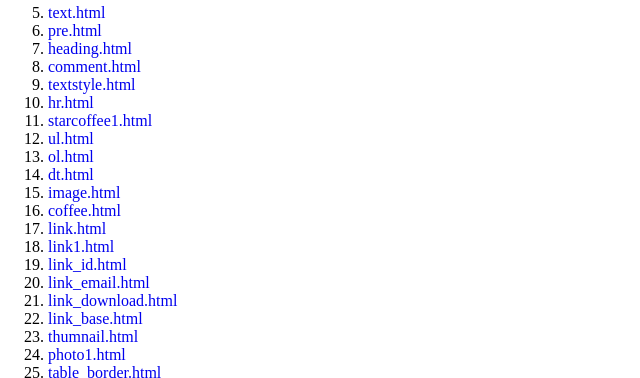
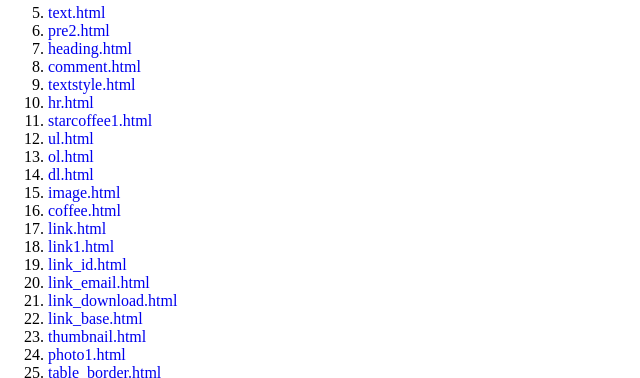
Before and after one commit to swhwang81/javascript, a plain HTML site: page week02/index_w02.html in a window 1280 px wide. Shown: the part 276-654 px from the top of the page, 0-640 px from the left. Drawn offline with Linux system fonts and the light colour scheme.

Commit message:
Add files via upload

```diff
--- a/week02/index_w02.html
+++ b/week02/index_w02.html
@@ -20,7 +20,7 @@
         <li><a href ="para.html" target="contents">para.html</a></li>
         <li><a href ="br.html" target="contents">br.html</a></li>
         <li><a href ="text.html" target="contents">text.html</a></li>
-        <li><a href ="pre.html" target="contents">pre.html</a></li>
+        <li><a href ="pre2.html" target="contents">pre2.html</a></li>
         <li><a href ="heading.html" target="contents">heading.html</a></li>
         <li><a href ="comment.html" target="contents">comment.html</a></li>
         <li><a href ="textstyle.html" target="contents">textstyle.html</a></li>
@@ -28,7 +28,7 @@
         <li><a href ="starcoffee1.html" target="contents">starcoffee1.html</a></li>
         <li><a href ="ul.html" target="contents">ul.html</a></li>
         <li><a href ="ol.html" target="contents">ol.html</a></li>
-        <li><a href ="dt.html" target="contents">dt.html</a></li>
+        <li><a href ="dl.html" target="contents">dl.html</a></li>
         <li><a href ="image.html" target="contents">image.html</a></li>
         <li><a href ="coffee.html" target="contents">coffee.html</a></li>
         <li><a href ="link.html" target="contents">link.html</a></li>
@@ -37,7 +37,7 @@
         <li><a href ="link_email.html" target="contents">link_email.html</a></li>
         <li><a href ="link_download.html" target="contents">link_download.html</a></li>
         <li><a href ="link_base.html" target="contents">link_base.html</a></li>
-        <li><a href ="thumnail.html" target="contents">thumnail.html</a></li>
+        <li><a href ="thumbnail.html" target="contents">thumbnail.html</a></li>
         <li><a href ="photo1.html" target="contents">photo1.html</a></li>
         <li><a href ="table_border.html" target="contents">table_border.html</a></li>
         <li><a href ="table_span.html" target="contents">table_span.html</a></li>
```
